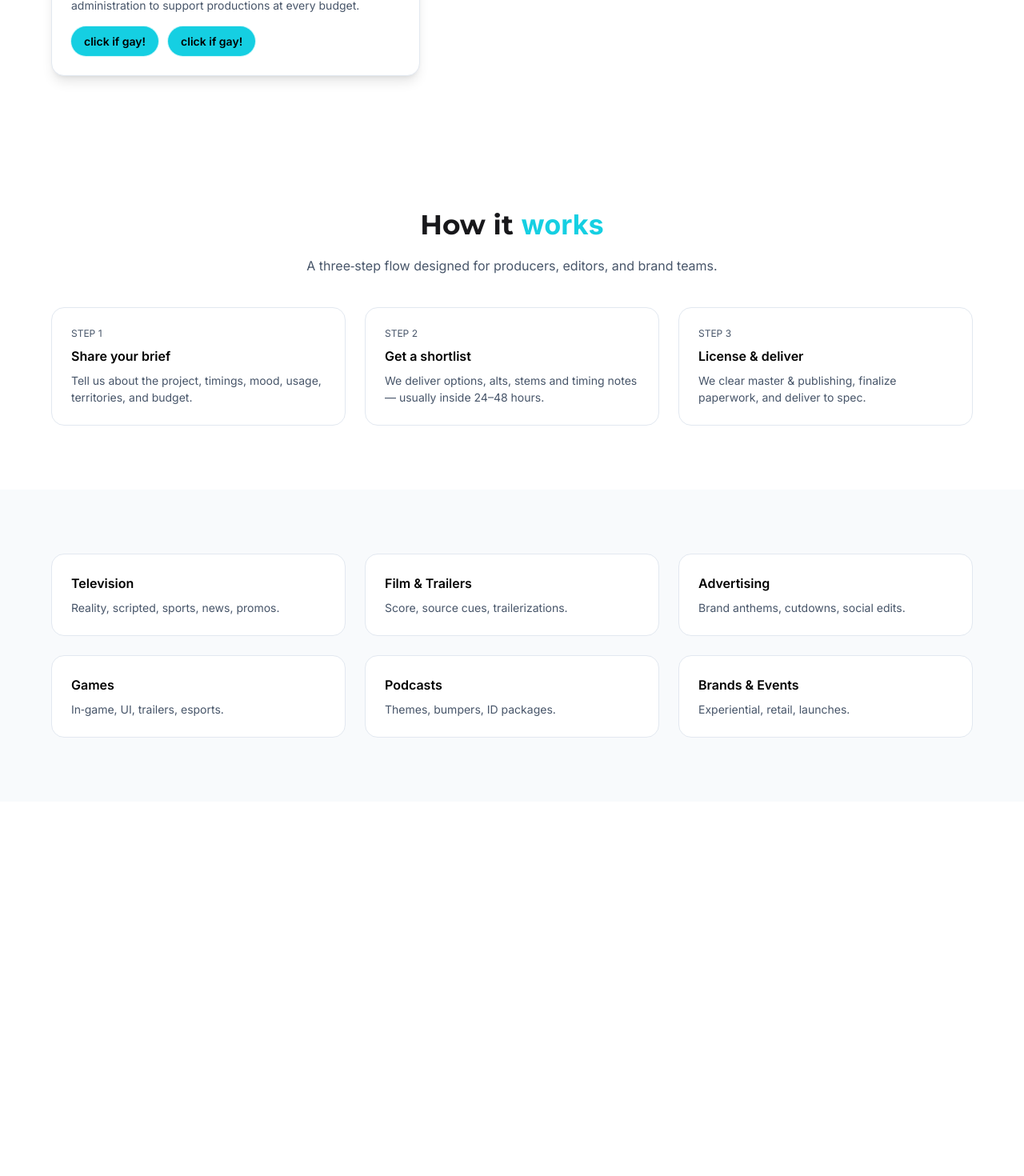
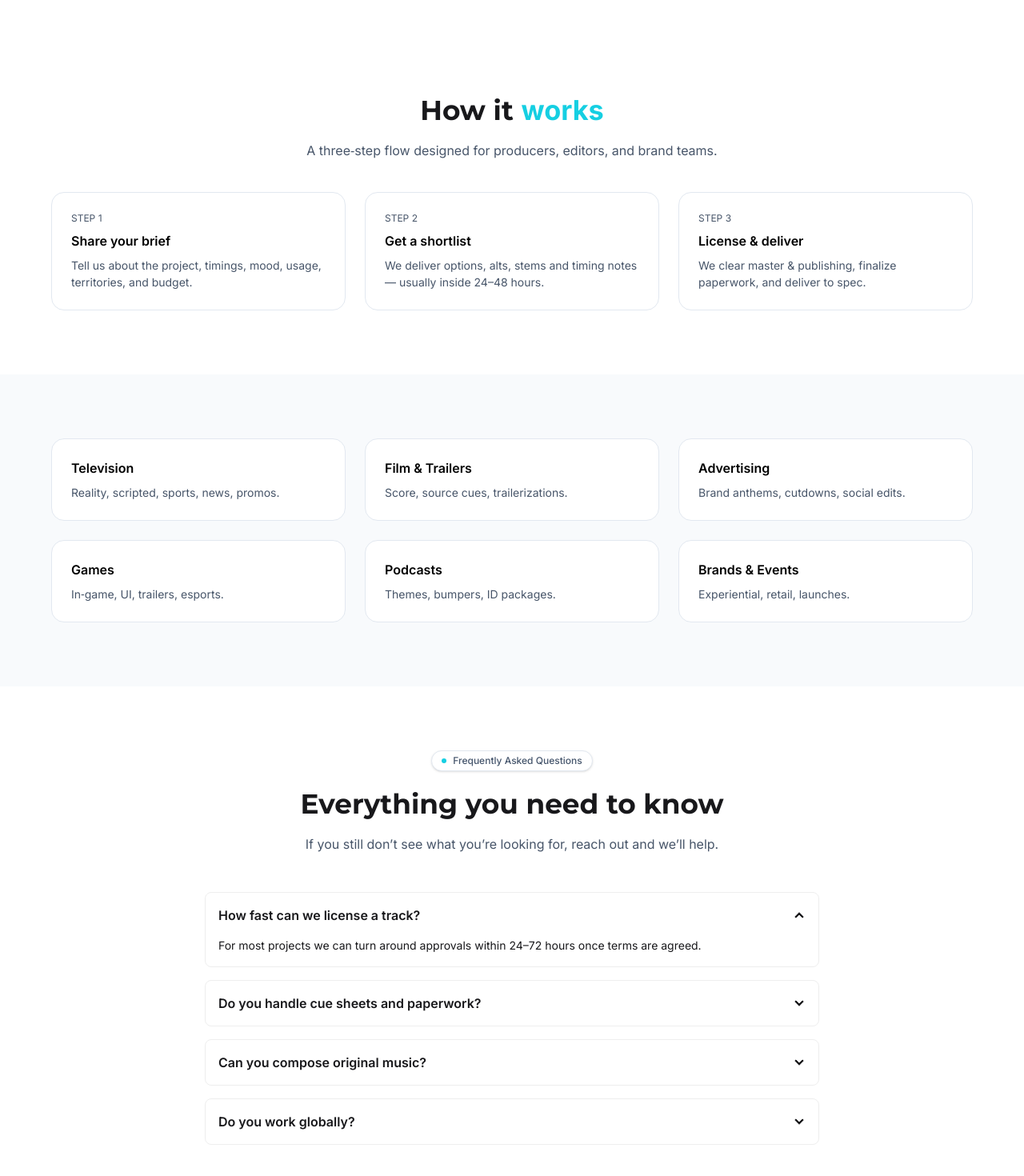
Before and after one commit to ratul-sardar/Landing-page-for-artofwar721, a React (Vite) app: page / in a window 1280 px wide. Shown: the part 1170-2640 px from the top of the page at 80% size. Before the commit the page ends 2172 px from the top, so only its background shows below. Built offline with nearby package versions, Linux system fonts and the light colour scheme.

Commit message:
Faq section added

```diff
--- a/src/App.jsx
+++ b/src/App.jsx
@@ -1,4 +1,5 @@
 import Card from "./Components/Cards/Card";
+import Faq from "./Sections/Faq/Faq";
 import HowItWorks from "./Sections/HowItWorks/HowItWorks";
 import OurStory from "./Sections/OurStory/OurStory";
 import WhatWeDo from "./Sections/WhatWeDo/WhatWeDo";
@@ -6,12 +7,10 @@ import WhatWeDo from "./Sections/WhatWeDo/WhatWeDo";
 function App() {
   return (
     <>
-      <div className="font-extrabold text-4xl">hi, im alive</div>
-      <h1 className="">heading</h1>
-      <div className="container px-5 mx-auto">hi im div</div>
       <WhatWeDo></WhatWeDo>
       <OurStory></OurStory>
       <HowItWorks></HowItWorks>
+      <Faq></Faq>
     </>
   );
 }
--- /dev/null
+++ b/src/Components/Badge/Badge.jsx
@@ -0,0 +1,10 @@
+export default function Badge() {
+  return (
+    <>
+      <div className="inline-flex items-center gap-2 rounded-full border border-slate-200 bg-white px-3 py-1 text-xs font-medium text-slate-600 shadow-sm">
+        <div className="h-1.5 w-1.5 rounded-full bg-brand-primary"></div>
+        Frequently Asked Questions
+      </div>
+    </>
+  );
+}
--- a/src/Components/Button/Button.jsx
+++ b/src/Components/Button/Button.jsx
@@ -1,8 +1,10 @@
-export default function Button() {
+export default function Button({ background, primary, children }) {
   return (
     <>
-      <a className="inline-flex items-center gap-2 rounded-full bg-brand-primary px-4 py-2 font-semibold text-brand-dark ring-1 ring-brand-primary/20">
-        click if gay!
+      <a
+        className={`inline-flex items-center gap-2 rounded-full ${background ? (primary ? "bg-brand-primary" : "bg-brand-dark") : ""} px-4 py-2 font-semibold text-brand-dark ring-1 ${primary ? " ring-brand-primary/20" : "ring-slate-200"} hover:opacity-90 cursor-pointer`}
+      >
+        {children}
       </a>
     </>
   );
--- /dev/null
+++ b/src/Sections/Faq/Faq.jsx
@@ -0,0 +1,70 @@
+import Badge from "../../Components/Badge/Badge";
+
+// Site Content Area
+
+//Faq
+const faqTitle1 = "How fast can we license a track?";
+const faqTitle2 = "Do you handle cue sheets and paperwork?";
+const faqTitle3 = "Can you compose original music?";
+const faqTitle4 = "Do you work globally?";
+
+const faqBody1 =
+  "For most projects we can turn around approvals within 24–72 hours once terms are agreed.";
+const faqBody2 =
+  "Yes — master & publishing clearances, cue sheets, and final paperwork are all covered.";
+const faqBody3 =
+  "Absolutely. We craft custom cues, themes, and sonic identities on tight timelines.";
+const faqBody4 =
+  "Yes, with worldwide clients and creators; usage terms can be tailored by territory.";
+
+export default function Faq() {
+  return (
+    <>
+      <section id="Faq Section" className="">
+        <div className="cssContainer py-16 sm:py-20 flex flex-col items-center">
+          <Badge></Badge>
+
+          {/* Section Heading*/}
+          <div className="text-center mt-4">
+            <h2 className="">Everything you need to know</h2>
+            <p className="mt-3">
+              If you still don’t see what you’re looking for, reach out and
+              we’ll help.
+            </p>
+          </div>
+
+          {/* FAQ Cards*/}
+          <div className="mx-auto mt-12 grid w-full max-w-3xl gap-4">
+            {/* Faq 1*/}
+            <div className="collapse collapse-arrow bg-base-100 border border-base-300">
+              <input type="radio" name="my-accordion-2" defaultChecked />
+              <div className="collapse-title font-semibold">{faqTitle1}</div>
+              <div className="collapse-content text-sm">{faqBody1}</div>
+            </div>
+
+            {/* Faq 2*/}
+            <div className="collapse collapse-arrow bg-base-100 border border-base-300">
+              <input type="radio" name="my-accordion-2" />
+              <div className="collapse-title font-semibold">{faqTitle2} </div>
+              <div className="collapse-content text-sm">{faqBody2}</div>
+            </div>
+
+            {/* Faq 3*/}
+            <div className="collapse collapse-arrow bg-base-100 border border-base-300">
+              <input type="radio" name="my-accordion-2" />
+              <div className="collapse-title font-semibold">{faqTitle3} </div>
+              <div className="collapse-content text-sm">{faqBody3}</div>
+            </div>
+
+            {/* Faq 3*/}
+            <div className="collapse collapse-arrow bg-base-100 border border-base-300">
+              <input type="radio" name="my-accordion-2" />
+              <div className="collapse-title font-semibold">{faqTitle4} </div>
+              <div className="collapse-content text-sm">{faqBody4}</div>
+            </div>
+          </div>
+        </div>
+      </section>
+    </>
+  );
+}
--- a/src/Sections/OurStory/OurStory.jsx
+++ b/src/Sections/OurStory/OurStory.jsx
@@ -1,3 +1,4 @@
+import Badge from "../../Components/Badge/Badge";
 import Button from "../../Components/Button/Button";
 import Card from "../../Components/Cards/Card";
 import brandLogo from "../../assets/Dummy Brand Logo.jpg";
@@ -41,8 +42,10 @@ export default function OurStory() {
                   productions at every budget.
                 </p>
                 <div className="mt-4 flex gap-3">
-                  <Button></Button>
-                  <Button></Button>
+                  <Button background={true} primary={true}>
+                    Explore catalog
+                  </Button>
+                  <Button primary={true}>Talk to us</Button>
                 </div>
               </div>
             </div>
```
